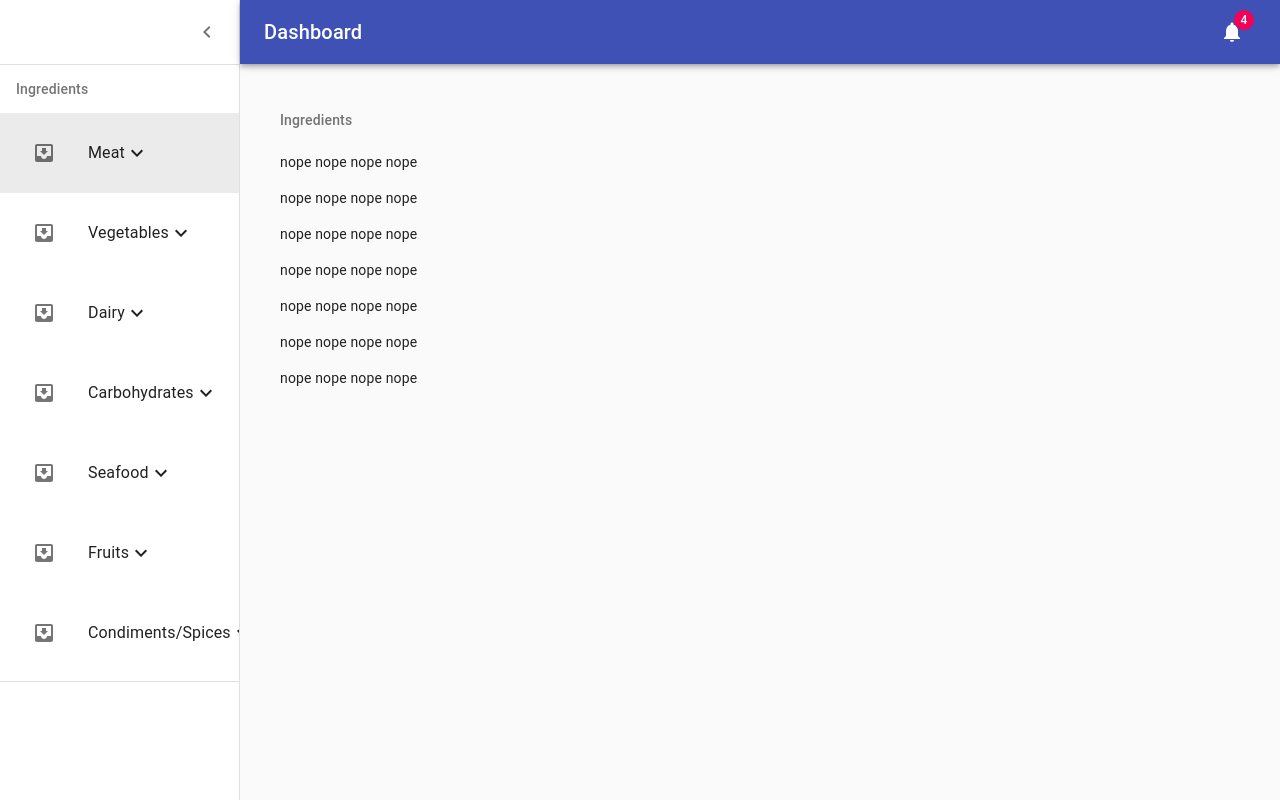
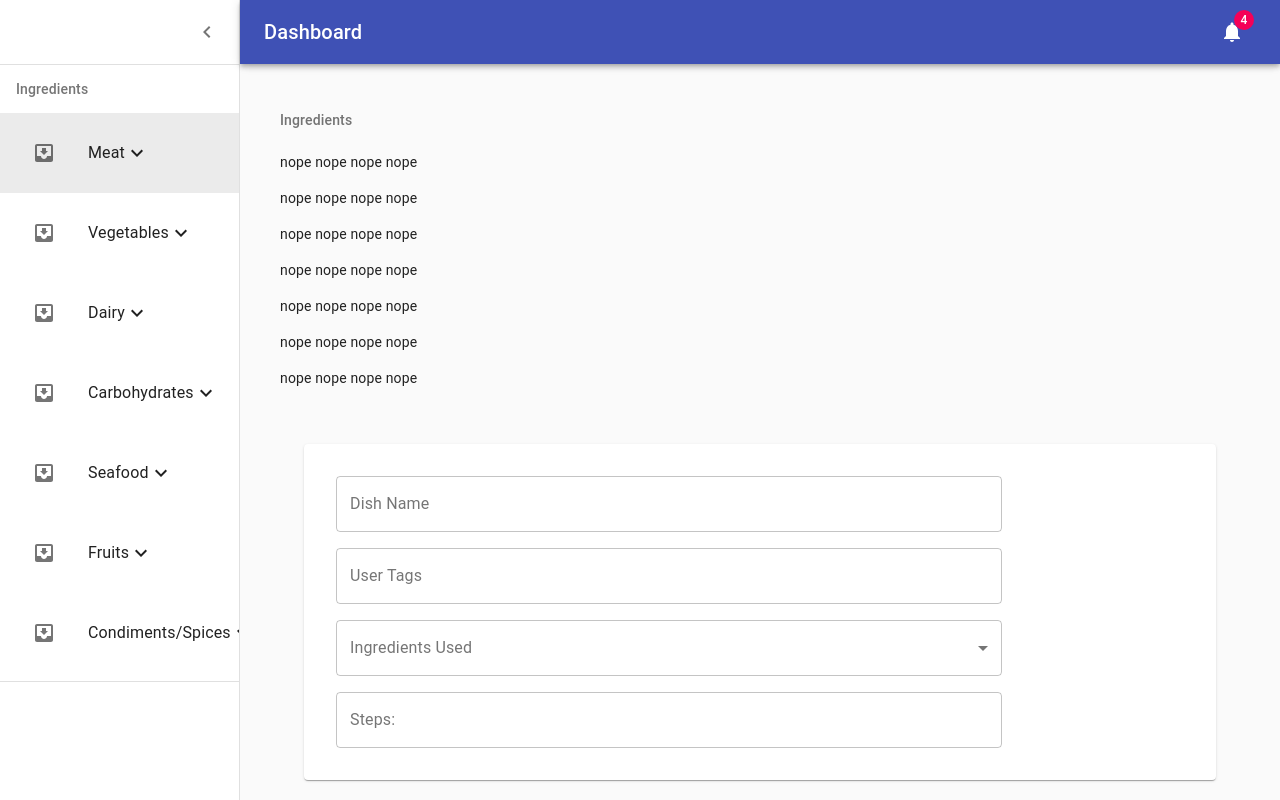
Before and after one commit to ngbrianyc/cs97_project, a React (Create React App) app: page / in a window 1280 px wide. Built offline with nearby package versions, Linux system fonts and the light colour scheme.

Commit message:
added form to dashbaord
added form to dashboard with basic user input requirements

```diff
--- a/src/Dashboard.js
+++ b/src/Dashboard.js
@@ -15,6 +15,9 @@ import MenuIcon from '@material-ui/icons/Menu';
 import ChevronLeftIcon from '@material-ui/icons/ChevronLeft';
 import NotificationsIcon from '@material-ui/icons/Notifications';
 import { SelectedList, IngredientResults } from './listItems';
+import Paper from '@material-ui/core/Paper'
+
+import RecipeForm from './Form.js'
 
 
 function Copyright() {
@@ -109,20 +112,23 @@ const useStyles = makeStyles((theme) => ({
   fixedHeight: {
     height: 240,
   },
+
+  pageContent:{
+    margin: theme.spacing(5),
+    padding: theme.spacing(3),
+  },
 }));
 
 export default function Dashboard() {
   const classes = useStyles();
   const [open, setOpen] = React.useState(true);
-  const [ingredientsArray, setIngredients] = React.useState( [ //have the object hold an array, holding t/f values, which is changed by handlechange
+  const [ingredientsArray, setIngredients] = React.useState( [
     {index: 0, name: "Meat", chk: [false, false, false, false]}, {index: 1, name: "Vegetables", chk: [false, false, false, false]},
     {index: 2, name: "Dairy", chk:[false,false,false,false]}, {index: 3, name: "Carbohydrates", chk: [false, false, false, false]},
     {index: 4, name: "Seafood", chk: [false, false, false, false]}, {index: 5, name: "Fruits", chk: [false, false, false, false]},
     {index: 6, name: "Condiments/Spices", chk: [false, false, false, false]}
   ])
-  //make array of ingredients, then fill (set no) of sub-ingredients as false, then pass as prop
-  //define the update checkbox function here
-  //handle checkbox click here
+
 
   const handleDrawerOpen = () => {
     setOpen(true);
@@ -188,24 +194,9 @@ export default function Dashboard() {
         <div className={classes.appBarSpacer} />
         <Container maxWidth="lg" className={classes.container}>
           <IngredientResults ingredientsArray = {ingredientsArray} />
-            {/* Chart */}
-            {/* <Grid item xs={12} md={8} lg={9}>
-              <Paper className={fixedHeightPaper}>
-                <Chart />
-              </Paper>
-            </Grid> */}
-            {/* Recent Deposits */}
-            {/* <Grid item xs={12} md={4} lg={3}>
-              <Paper className={fixedHeightPaper}>
-                <Deposits />
-              </Paper>
-            </Grid> */}
-            {/* Recent Orders */}
-            {/* <Grid item xs={12}>
-              <Paper className={classes.paper}>
-                <Orders />
-              </Paper>
-            </Grid> */}
+          <Paper className = {classes.pageContent}>
+          <RecipeForm />
+          </Paper>
           {/* <Box pt={4}>
             <Copyright />
           </Box> */}
--- /dev/null
+++ b/src/Form.js
@@ -0,0 +1,63 @@
+import React, {useState, useEffect} from 'react'
+import Paper from '@material-ui/core/Paper';
+import Grid from '@material-ui/core/Grid';
+import TextField from '@material-ui/core/TextField';
+import { useForm, Form } from './components/useForm';
+import Controls from './components/controls/Controls';
+import * as ingredientsArray from "./ingredient/ingredientsArray"
+
+
+
+const initialFieldValues = {
+    id: 0,
+    dishName: '',
+    tags: "",
+    ingredients: [],
+    steps: "",
+}
+
+
+export default function RecipeForm() {
+    const{
+        fieldValues,
+        setFieldValues,
+        handleInputChange,
+    }=useForm(initialFieldValues)
+
+    return(
+        <Form>
+            <Grid container>
+                <Grid item x4 = {4}>
+                    <Controls.Input
+                        name = "dishName"
+                        label='Dish Name'
+                        value={fieldValues.dishName}
+                        onChange= {handleInputChange}
+                    />
+                    <Controls.Input
+                        name ="tags"
+                        label='User Tags'
+                        value={fieldValues.tags}
+                        onChange= {handleInputChange}
+                    />
+                    <Controls.Select
+                        name = "ingredients"
+                        label = "Ingredients Used"
+                        value = {fieldValues.ingredients}
+                        onChange = {handleInputChange}
+                        options = {ingredientsArray.getIngredientsArray()}
+
+                    />
+                    <Controls.Multiline
+                        name = "steps"
+                        label = "Steps: "
+                        value = {fieldValues.steps}
+                        onChange = {handleInputChange}
+                    />
+                </Grid>
+                <Grid item x4 = {4}></Grid>
+            </Grid>
+        </Form>
+
+    )
+}
--- /dev/null
+++ b/src/components/controls/Controls.js
@@ -0,0 +1,12 @@
+import Input from "./Input"
+import Select from "./Select"
+import Multiline from "./Multiline"
+
+
+const Controls = {
+    Input,
+    Select,
+    Multiline,
+}
+
+export default Controls;
--- /dev/null
+++ b/src/components/controls/Input.js
@@ -0,0 +1,18 @@
+import React from 'react'
+import TextField from '@material-ui/core/TextField';
+
+export default function Input(props){
+
+    const {name, label, value, onChange} = props
+
+    return(
+        <TextField
+            variant='outlined'
+            label={label}
+            name = {name}
+            value={value}
+            onChange= {onChange}
+        />
+    )
+
+}
--- /dev/null
+++ b/src/components/controls/Multiline.js
@@ -0,0 +1,20 @@
+import React from 'react'
+import TextField from '@material-ui/core/TextField';
+
+export default function Multiline(props){
+
+    const {name, label, value, onChange} = props
+
+    return(
+        <TextField
+            variant='outlined'
+            label={label}
+            name = {name}
+            value={value}
+            rowsMax={4}
+            multiline
+            onChange= {onChange}
+        />
+    )
+
+}
--- /dev/null
+++ b/src/components/controls/Select.js
@@ -0,0 +1,30 @@
+import React from 'react'
+import {FormControl, InputLabel, MenuItem, Select as MuiSelect} from '@material-ui/core'
+
+export default function Select (props) {
+
+    const {name, label, value, onChange, options} = props
+
+    return(
+        <FormControl
+        variant="outlined"
+        >
+            <InputLabel>{label}</InputLabel>
+            <MuiSelect
+            name = {name}
+            value = {value}
+            label = {label}
+            onChange = {onChange}
+            multiple = {true}
+            >
+                    <MenuItem value="">None</MenuItem>
+                    {
+                        options.map(
+                            item => (<MenuItem key = {item.id} value = {item.id}> {item.name}</MenuItem>)
+                        )
+                    }
+            </MuiSelect>
+        </FormControl>
+    )
+
+}
--- /dev/null
+++ b/src/components/useForm.js
@@ -0,0 +1,42 @@
+import React, {useState, useEffect} from 'react'
+import { makeStyles } from '@material-ui/core/styles';
+
+export function useForm(initialFieldValues){
+
+    const[fieldValues, setFieldValues] = useState(initialFieldValues)
+
+    const handleInputChange = e =>{ //e is default event handler for HTML
+        const {name,value} = e.target
+        setFieldValues({
+            ...fieldValues,
+            [name]: value
+        })
+    }
+
+    return{
+
+        fieldValues,
+        setFieldValues,
+        handleInputChange,
+    }
+
+}
+
+const useStyles = makeStyles(theme => ({
+    root: {
+        '& .MuiFormControl-root':{ //& is a selector symobl, . is for all classes
+            width: '80%'
+            ,margin: theme.spacing(1)
+        }
+    }
+}))
+
+export function Form(props) {
+    const classes = useStyles()
+    return (
+        <form className = {classes.root}>
+            {props.children}
+        </form>
+    )
+
+}
--- a/src/index.js
+++ b/src/index.js
@@ -7,10 +7,7 @@ import App from './components/search-bar';
 //import reportWebVitals from './reportWebVitals';
 
 ReactDOM.render(
-  <React.StrictMode>
-    {/* <App /> */}
-    <Dashboard />
-  </React.StrictMode>,
+    <Dashboard />,
   document.getElementById('root')
 );
 
--- /dev/null
+++ b/src/ingredient/ingredientsArray.js
@@ -0,0 +1,7 @@
+export const getIngredientsArray = ()=> ([
+        {id: '1', name: "Pork"}, {id: '2', name: "Lamb"}, {id: '3', name: "Beef"}, {id: '4', name: "Chicken"},
+        {id: '5', name: "Brocoli"}, {id: '6', name: "Celery"}, {id: '7', name: "Choi Sum"}, {id: '8', name: "Cabbage"},
+        {id: '9', name: "Milk"}, {id: '10', name: "Cheese"}, {id: '11', name: "Cream"}, {id: '12', name: "Yoghurt"},
+        {id: '13', name: "Rice"}, {id: '14', name: "Noodles"}, {id: '15', name: "Potatoes"}, {id: '16', name: "Beans"},
+
+])
```
